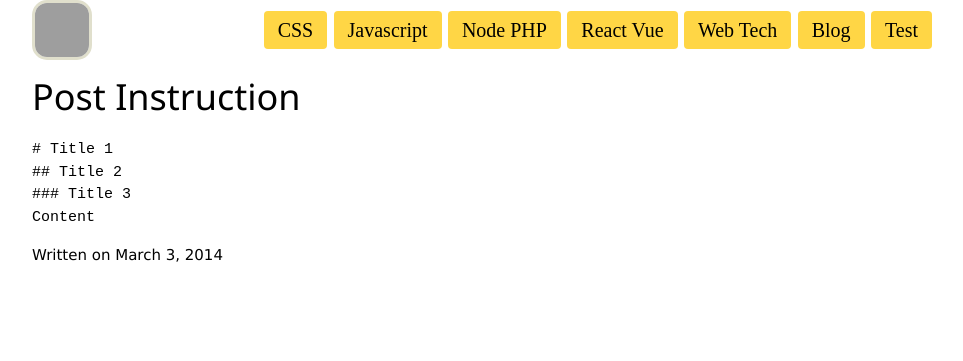
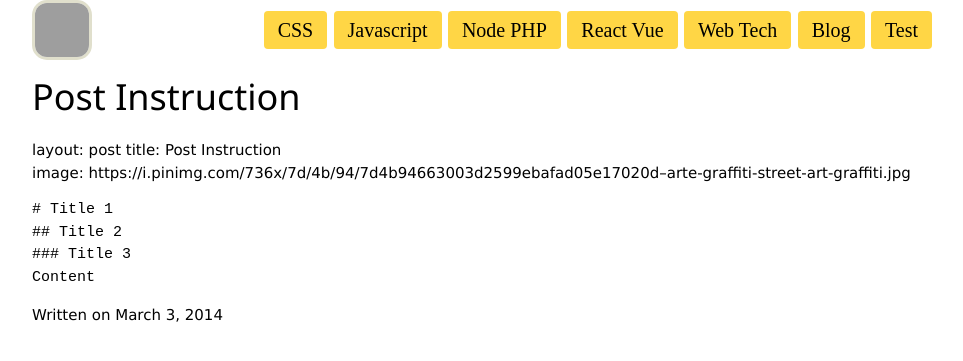
Before and after one commit to rfd3344a/rfd3344.github.io, a Jekyll site: the page built from _posts/2014-3-3-Hello-World.md, in a window 1280 px wide. Shown: the top 361 px of the page, without its empty margins (158-1121 px from the left). Built offline with Jekyll 4.4.1, drawn with Linux system fonts in a browser that asks for light colours; some web fonts are replaced; grey boxes are pictures that could not be loaded.

Commit message:
Update 2014-3-3-Hello-World.md

````diff
--- a/_posts/2014-3-3-Hello-World.md
+++ b/_posts/2014-3-3-Hello-World.md
@@ -4,6 +4,10 @@ title: Post Instruction
 image: https://i.pinimg.com/736x/7d/4b/94/7d4b94663003d2599ebafad05e17020d--arte-graffiti-street-art-graffiti.jpg
 ---
 
+
+layout: post
+title: Post Instruction
+image: https://i.pinimg.com/736x/7d/4b/94/7d4b94663003d2599ebafad05e17020d--arte-graffiti-street-art-graffiti.jpg
 ```
 # Title 1
 ## Title 2
````
